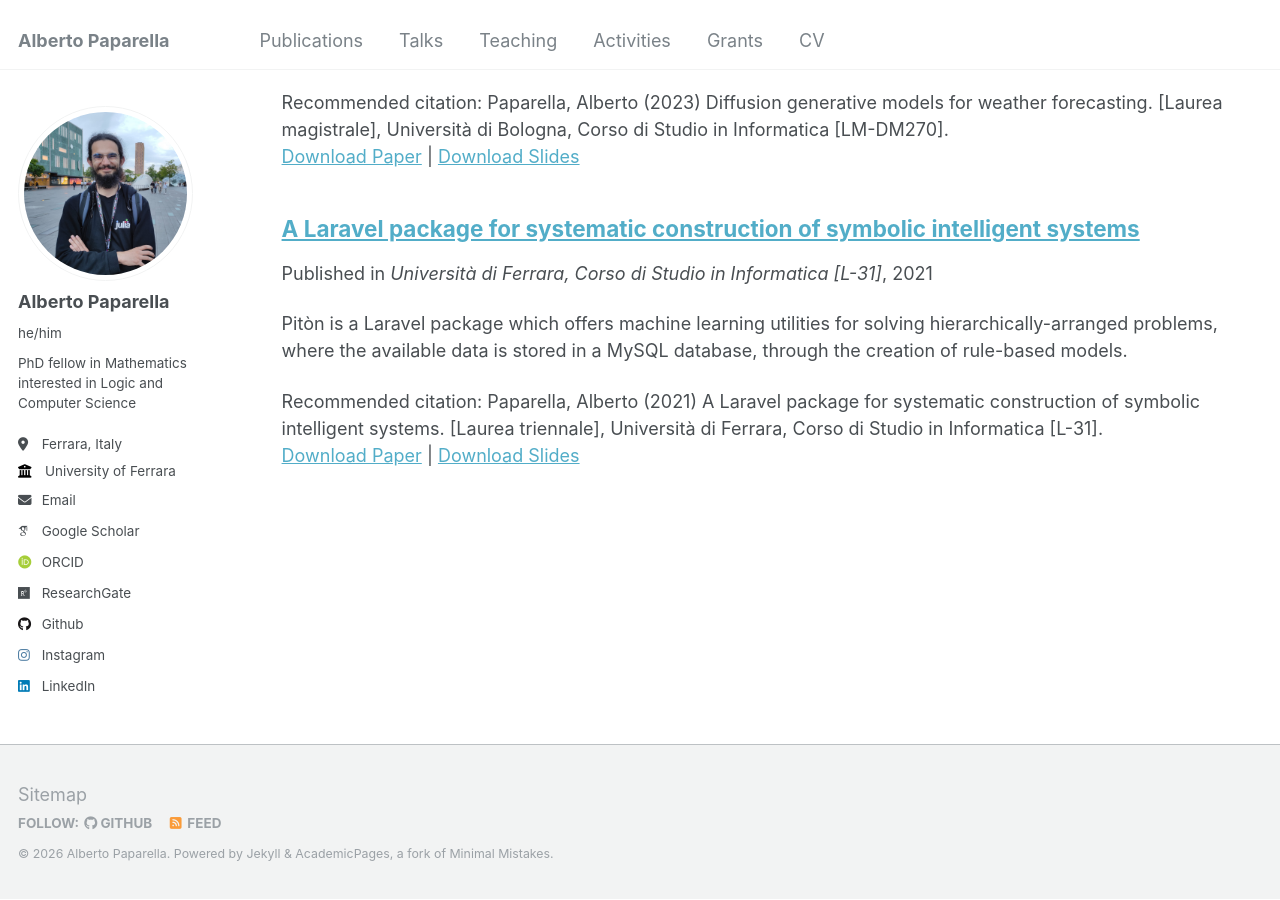
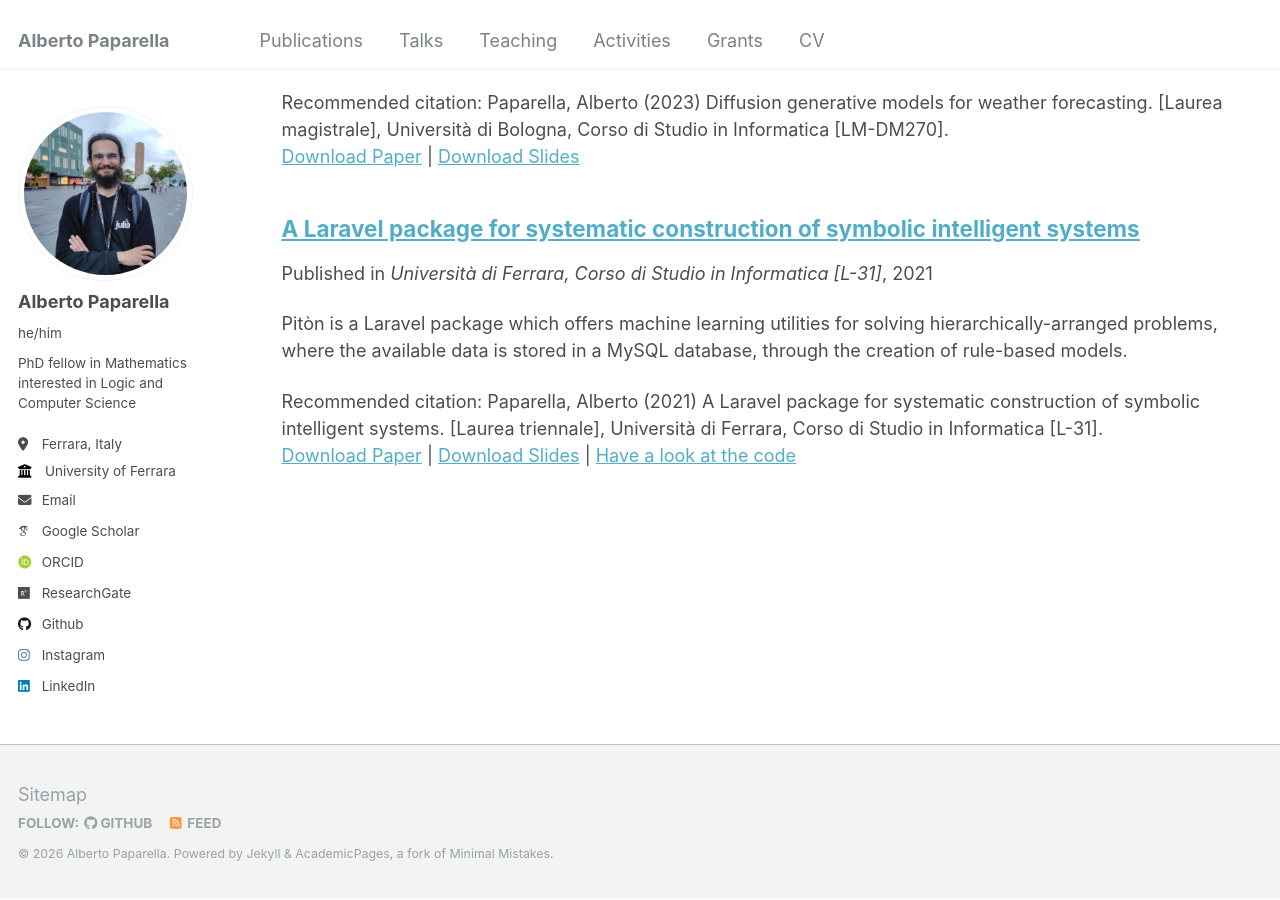
Before and after one commit to alberto-paparella/alberto-paparella.github.io, a Jekyll site: the page built from _pages/publications.html, in a window 1280 px wide and 900 px high, scrolled down 2368 px. Built offline with Jekyll 4.4.1, drawn with Linux system fonts in a browser that asks for light colours; some web fonts are replaced.

Commit message:
Added codeurl option

```diff
--- a/_includes/archive-single.html
+++ b/_includes/archive-single.html
@@ -56,7 +56,9 @@
     <p class="archive__item-excerpt" itemprop="description"><p>{{ post.excerpt | markdownify | remove: '<p>' | remove: '</p>' }}<strong><a href="{{ base_path }}{{ post.url }}" rel="permalink"> Read more</a></strong></p></p>
     {% endif %}
 
-    {% if post.citation and post.paperurl and post.slidesurl %}
+    {% if post.citation and post.paperurl and post.slidesurl and post.codeurl%}
+      <p>Recommended citation: {{ post.citation }}<br /><a href="{{ post.paperurl }}">Download Paper</a> | <a href="{{ post.slidesurl }}">Download Slides</a> | <a href="{{ post.codeurl }}">Have a look at the code</a></p>
+    {% elsif post.citation and post.paperurl and post.slidesurl %}
       <p>Recommended citation: {{ post.citation }}<br /><a href="{{ post.paperurl }}">Download Paper</a> | <a href="{{ post.slidesurl }}">Download Slides</a></p>
     {% elsif post.citation and post.paperurl %}
       <p>Recommended citation: {{ post.citation }}<br /><a href="{{ post.paperurl }}">Download Paper</a></p>
```
Also changed, not shown: _publications/2021-10-04-a-laravel-package-for-systematic-construction-of-symbolic-intelligent-systems.md (+1 -0 lines).
